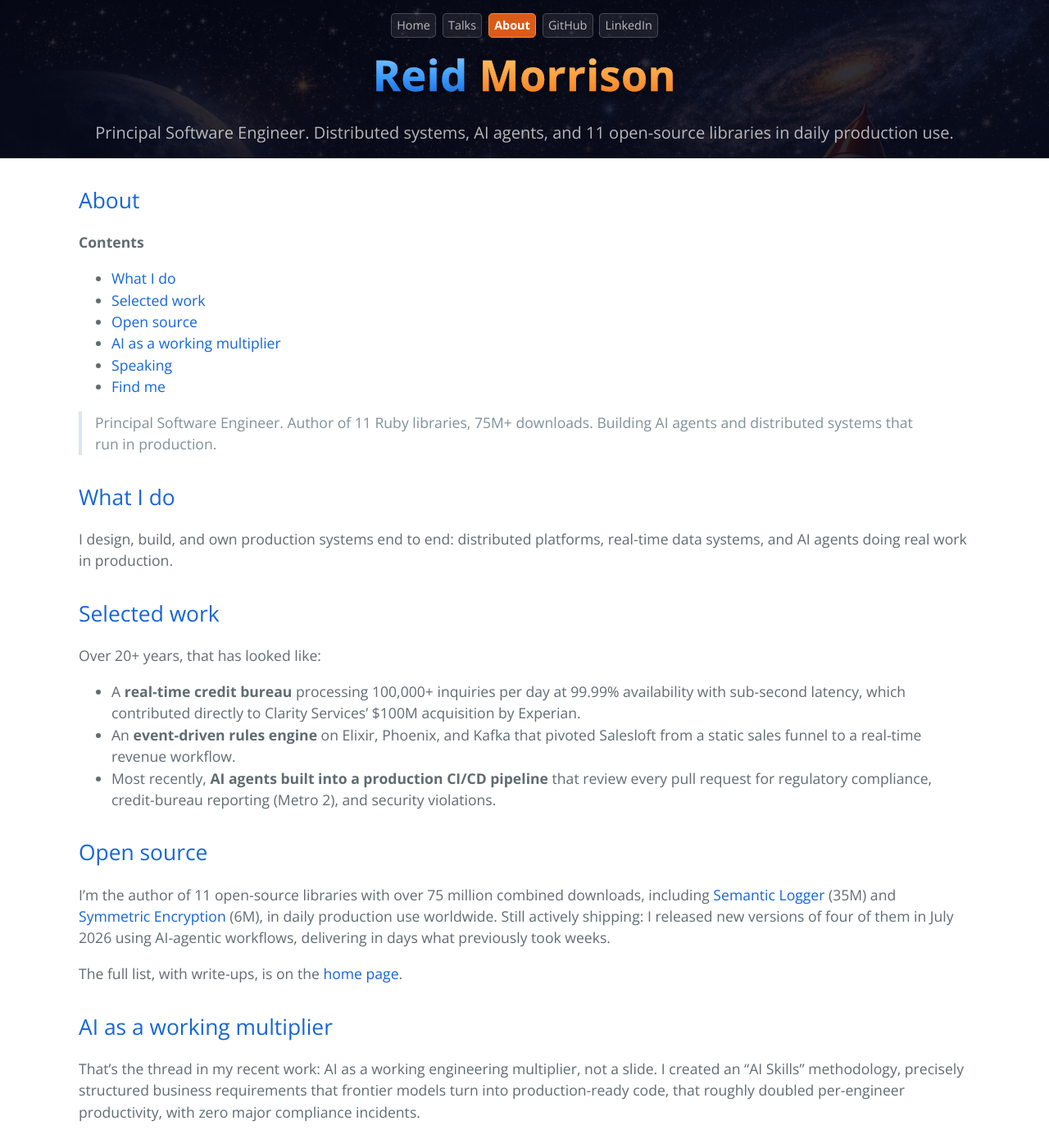
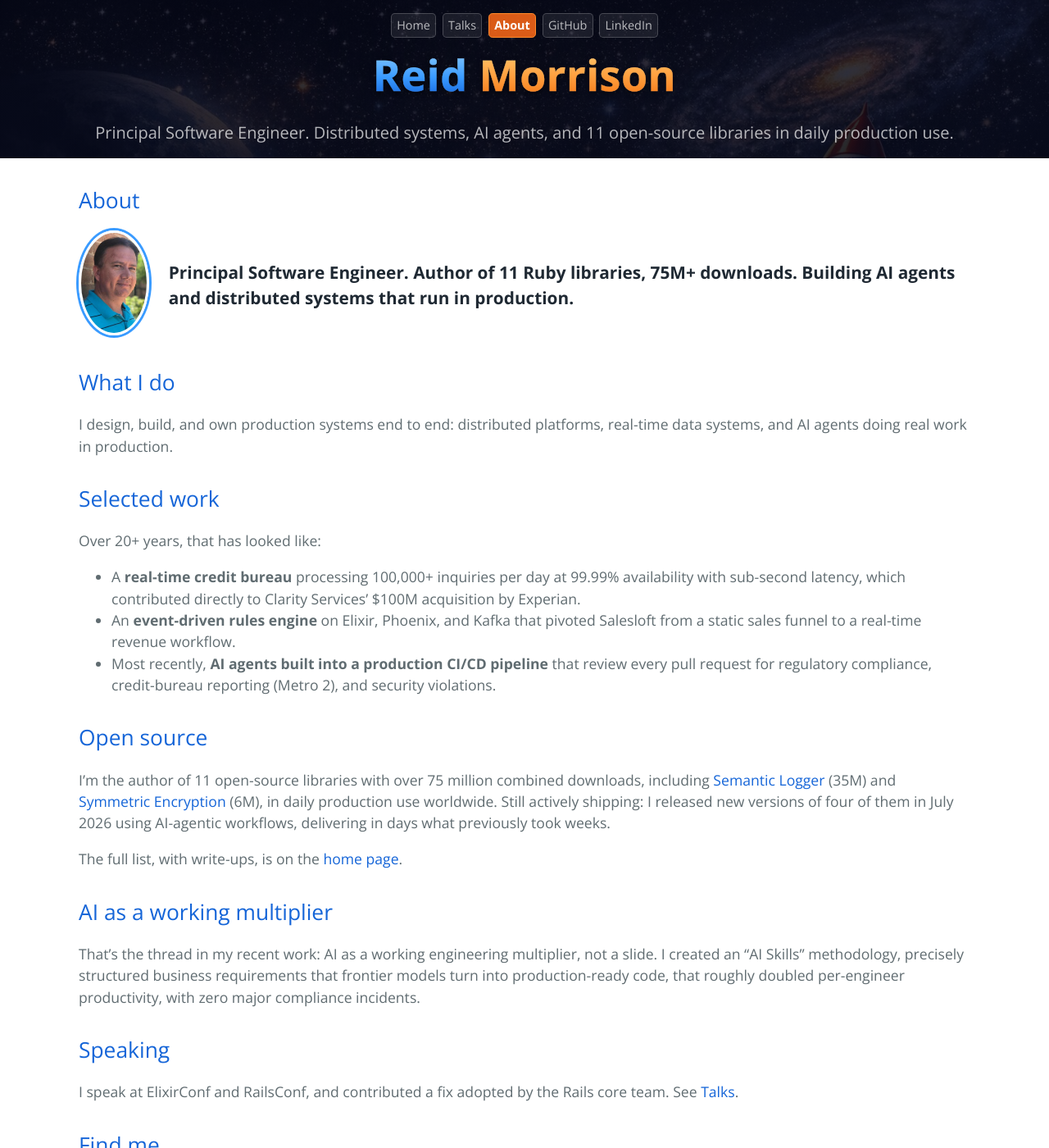
Before and after one commit to reidmorrison/reidmorrison.com, a Jekyll site: the page built from about.md, in a window 1280 px wide and 1400 px high. Shown: the whole window at 82% size. Built offline with Jekyll 4.4.1, drawn with Linux system fonts in a browser that asks for light colours.

Commit message:
Add headshot to About, fill in talks content, tweak home page heading
- About page: add circular headshot beside the intro quote, drop the
  now-redundant TOC, make the intro line stand out instead of muted grey.
- Talks page: fill in the ElixirConf talk and the Rails core team
  contribution with real links, replacing the needs-input scaffolding.
- Home page: rename "Open Source" section to "About Me" intro, add a
  separate "Open Source" heading before the library list.
- secret_config summary: reworded to lead with the multi-tenant pitch.

Co-Authored-By: Claude Sonnet 5 <noreply@anthropic.com>

```diff
--- a/_data/projects.yml
+++ b/_data/projects.yml
@@ -103,7 +103,8 @@
   downloads: 451K
   status: active
   summary: >-
-    Centralized configuration and secrets management for Ruby and Rails.
+    Ship the same image to every environment and tenant. Configuration and
+    secrets come from one central store.
   detail: >-
     Keeps database credentials, connection pool sizes, hostnames, timeouts, and
     encryption keys in one central place instead of scattered across config
--- a/about.md
+++ b/about.md
@@ -8,15 +8,13 @@ description: >-
 ---
 
 ## About
-{:.no_toc}
 
-**Contents**
-
-* TOC
-{:toc}
+<div class="about-intro" markdown="1">
+![Reid Morrison]({{ '/images/reid-morrison.jpg' | relative_url }}){: class="avatar" }
 
 > Principal Software Engineer. Author of 11 Ruby libraries, 75M+ downloads. Building AI
 > agents and distributed systems that run in production.
+</div>
 
 ## What I do
 
--- a/stylesheets/stylesheet.css
+++ b/stylesheets/stylesheet.css
@@ -348,6 +348,40 @@ html {
   border-color: #dce6f0;
   background-color: #f3f6fa; }
 
+/* Circular headshot on the About page, set beside the intro quote. */
+.about-intro {
+  display: flex;
+  align-items: center;
+  gap: 1.5rem;
+  margin-bottom: 1.5rem; }
+
+.about-intro blockquote {
+  margin: 0;
+  padding: 0;
+  border-left: none;
+  color: #1f2933;
+  font-size: 1.3rem;
+  font-weight: 600;
+  line-height: 1.5; }
+
+.about-intro p {
+  margin: 0; }
+
+.avatar {
+  flex: none;
+  width: 8rem;
+  height: 8rem;
+  margin: 0;
+  border-radius: 50%;
+  object-fit: cover;
+  border: solid 3px #fff;
+  box-shadow: 0 0 0 3px #3a9bff; }
+
+@media screen and (max-width: 42em) {
+  .about-intro {
+    flex-direction: column;
+    align-items: flex-start; } }
+
 /* Lede paragraph under the h1 of a content page. */
 .lede {
   font-size: 1.15rem;
```
Also changed, not shown: index.md (+3 -1 lines), talks.md (+12 -20 lines), images/reid-morrison.jpg (added), 1 other file.
